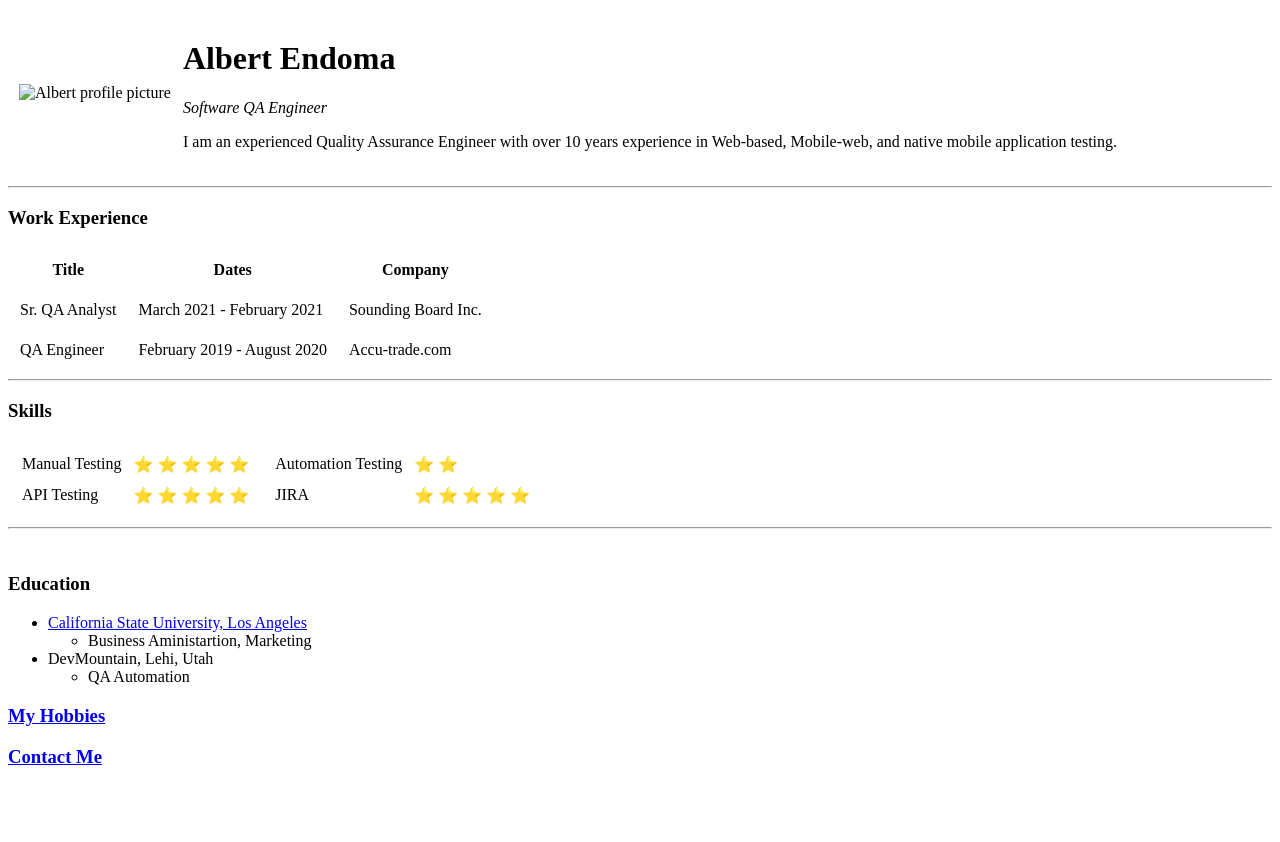
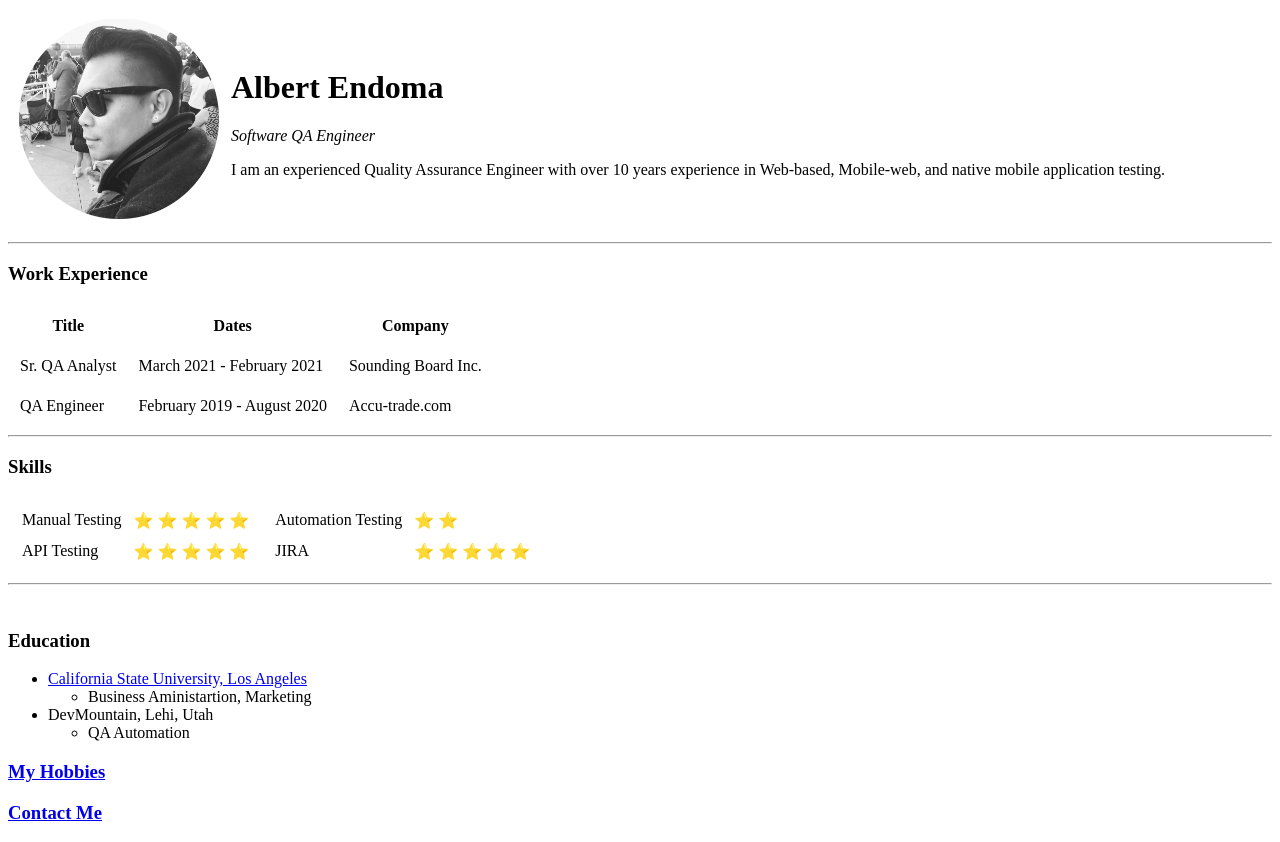
Before and after one commit to alendo/cv2, a plain HTML site: page index.html in a window 1280 px wide. Before the commit the page ends 800 px from the top, so only its background shows below. Drawn offline with Linux system fonts and the light colour scheme; the site is published under a folder, as on GitHub Pages, so addresses that start at the root find nothing.

Commit message:
Update index.html

```diff
--- a/index.html
+++ b/index.html
@@ -9,7 +9,7 @@
   <body>
     <table cellspacing="10">
         <tr>
-            <td><img src="/images/albert.png" alt="Albert profile picture" width="200" height="200"></td>
+            <td><img src="cv2/images/albert.png" alt="Albert profile picture" width="200" height="200"></td>
             <td><h1>Albert Endoma</h1>
                 <p><em>Software QA Engineer</em></p>
                 <p>I am an experienced Quality Assurance Engineer with over 10 years experience in Web-based, Mobile-web, and native mobile application testing.</p></td>
```
